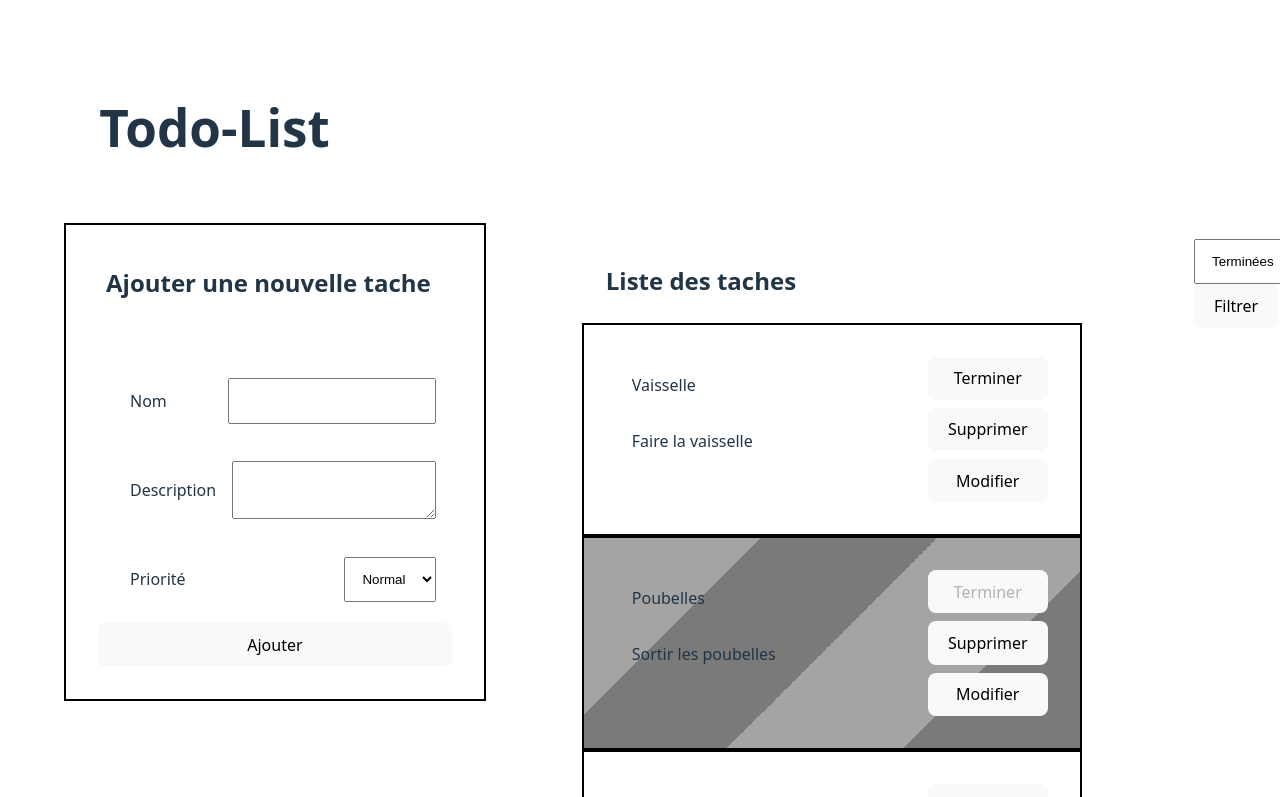
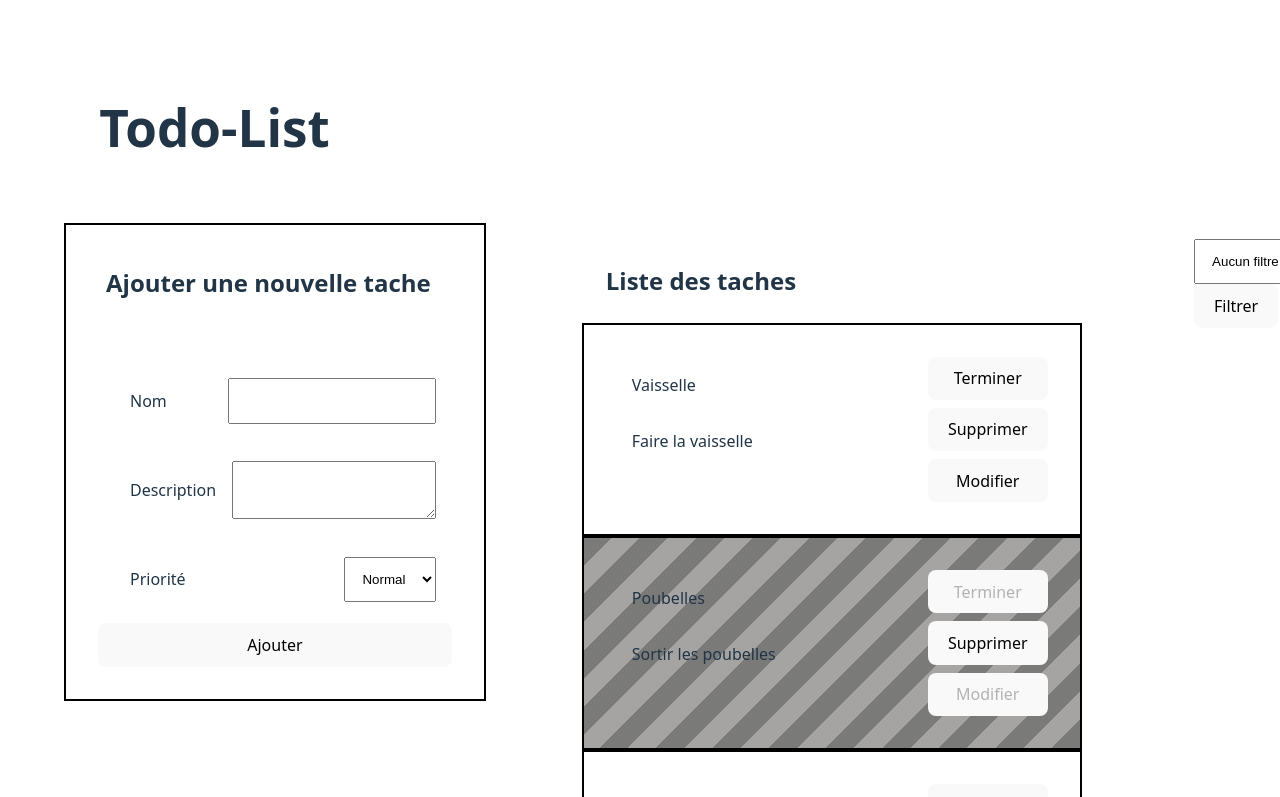
Before and after one commit to Davit-Ners/Todo-List-React, a React (Vite) app: page / in a window 1280 px wide. Shown: the top 797 px of the page. Built offline with nearby package versions, Linux system fonts and the light colour scheme.

Commit message:
Add css for task

```diff
--- a/src/components/filter/filter.jsx
+++ b/src/components/filter/filter.jsx
@@ -2,7 +2,7 @@
 
 export default function Filter({ data, onFilter = () => {}} ) {
 
-    const [ filter, setFilter ] = useState('done');
+    const [ filter, setFilter ] = useState('all');
 
     const onAction = () => {
         onFilter(filter);
--- a/src/components/task/task.jsx
+++ b/src/components/task/task.jsx
@@ -24,7 +24,7 @@
             <div className={style['task-btn']}>
                 <button onClick={handleDone} disabled={done}>Terminer</button>
                 <button onClick={handleDelete}>Supprimer</button>
-                <button onClick={handleModify}>Modifier</button>
+                <button onClick={handleModify} disabled={done}>Modifier</button>
             </div>
         </div>
     );
--- a/src/components/task/task.module.css
+++ b/src/components/task/task.module.css
@@ -13,7 +13,15 @@
 }
 
 .is-done {
-    background: linear-gradient(-45deg, #7a7a79 25%, #a5a4a3 25%, #a5a4a3 50%, #7a7a79 50%, #7a7a79 75%, #a5a4a3 75%, #a5a4a3);
+    background: repeating-linear-gradient(
+        -45deg,
+        #7a7a79 0px,
+        #7a7a79 20px,
+        #a5a4a3 20px,
+        #a5a4a3 40px
+);
+
+
 }
 
 .urgent {
```
